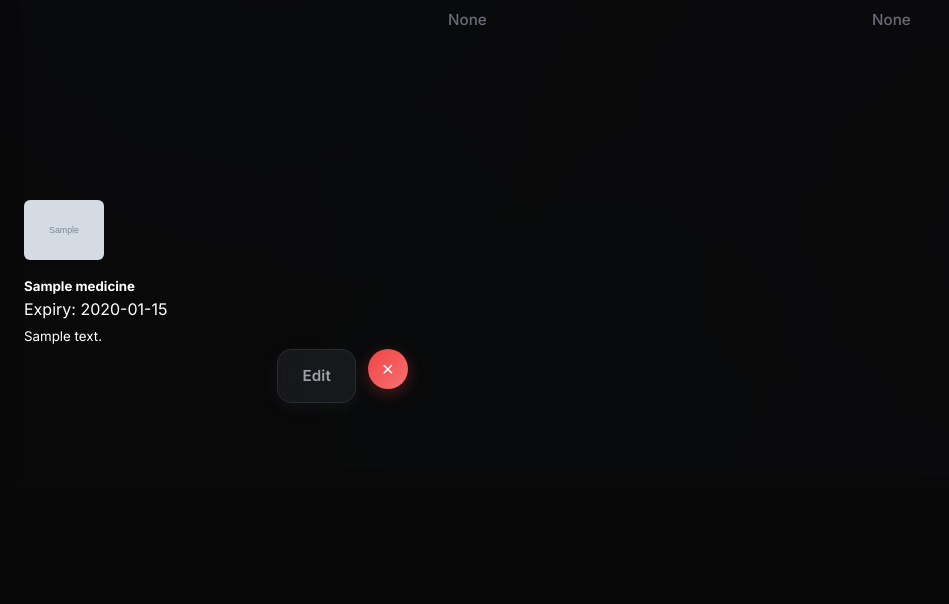
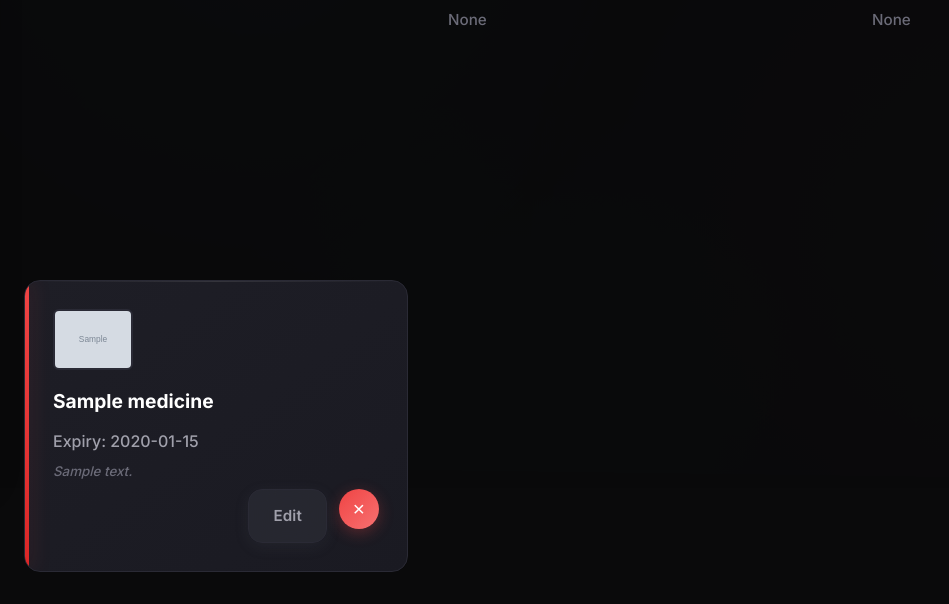
Before and after one commit to ItsAkshatSh/MediCheck, a Flask app: page /dashboard in a window 1280 px wide. Shown: the part 312-916 px from the top of the page, without its empty margins (0-949 px from the left). Before the commit the page ends 715 px from the top, so only its background shows below. Run offline with Flask 3, Linux system fonts and the light colour scheme; a user stored in the database is signed in; tables that the repository leaves empty hold one stand-in row (values such as "Sample post"); grey boxes marked "Sample" are stand-in pictures.

Commit message:
card css added

```diff
--- a/static/style.css
+++ b/static/style.css
@@ -1465,3 +1465,140 @@ body::after {
   gap: 1.5rem;
   min-height: 200px;
 }
+
+/*Cards */
+.card {
+  background: var(--gradient-card);
+  border: 1px solid var(--border-subtle);
+  border-radius: 16px;
+  padding: 1.75rem;
+  margin-bottom: 0;
+  transition: var(--transition-bounce);
+  position: relative;
+  overflow: hidden;
+  backdrop-filter: var(--blur-backdrop);
+  animation: slideInUp 0.6s ease-out;
+  animation-fill-mode: both;
+}
+
+.card::before {
+  content: '';
+  position: absolute;
+  top: 0;
+  left: 0;
+  width: 4px;
+  height: 100%;
+  transition: all 0.3s ease;
+}
+
+.card::after {
+  content: '';
+  position: absolute;
+  top: 0;
+  left: 0;
+  width: 100%;
+  height: 1px;
+  background: linear-gradient(90deg, transparent, rgba(255, 255, 255, 0.1), transparent);
+}
+
+.card:hover {
+  transform: translateY(-4px);
+  box-shadow: var(--shadow-lg);
+  border-color: var(--border-accent);
+}
+
+.card.expired::before {
+  background: linear-gradient(180deg, var(--accent-danger), #dc2626);
+  box-shadow: 0 0 20px rgba(239, 68, 68, 0.3);
+}
+
+.card.expiring::before {
+  background: linear-gradient(180deg, var(--accent-warning), #d97706);
+  box-shadow: 0 0 20px rgba(245, 158, 11, 0.3);
+}
+
+.card.active::before {
+  background: linear-gradient(180deg, var(--accent-success), #059669);
+  box-shadow: 0 0 20px rgba(16, 185, 129, 0.3);
+}
+
+.card h5 {
+  font-size: 1.2rem;
+  font-weight: 700;
+  margin-bottom: 0.75rem;
+  color: var(--text-primary);
+  display: flex;
+  align-items: center;
+  gap: 0.5rem;
+}
+
+.card p {
+  color: var(--text-secondary);
+  margin-bottom: 0.5rem;
+  font-weight: 500;
+}
+
+.card small {
+  color: var(--text-muted);
+  font-style: italic;
+  display: block;
+  margin-top: 0.5rem;
+  line-height: 1.4;
+}
+
+.card img {
+  max-width: 90px;
+  max-height: 90px;
+  border-radius: 12px;
+  margin-bottom: 1rem;
+  transition: var(--transition-smooth);
+  border: 2px solid var(--border-subtle);
+}
+
+.card img:hover {
+  transform: scale(1.08);
+  box-shadow: var(--shadow-md);
+  border-color: var(--accent-primary);
+}
+
+.pagination-controls {
+  display: flex;
+  align-items: center;
+  justify-content: center;
+  gap: 1rem;
+  margin-top: 2rem;
+  padding: 1.5rem 0;
+}
+
+.pagination-controls span {
+  color: var(--text-secondary);
+  font-size: 0.95rem;
+  font-weight: 500;
+  padding: 0.5rem 1rem;
+  background: rgba(255, 255, 255, 0.05);
+  border-radius: 10px;
+  border: 1px solid var(--border-subtle);
+}
+
+.pagination-controls .btn {
+  padding: 0.75rem 1.25rem;
+  font-size: 0.9rem;
+}
+
+form {
+  display: flex;
+  align-items: center;
+  gap: 0.75rem;
+}
+
+form[method="post"][action*="/delete"] {
+  display: inline;
+}
+
+.sr-only {
+  position: absolute !important;
+  left: -9999px !important;
+  width: 1px !important;
+  height: 1px !important;
+  overflow: hidden !important;
+}
```
